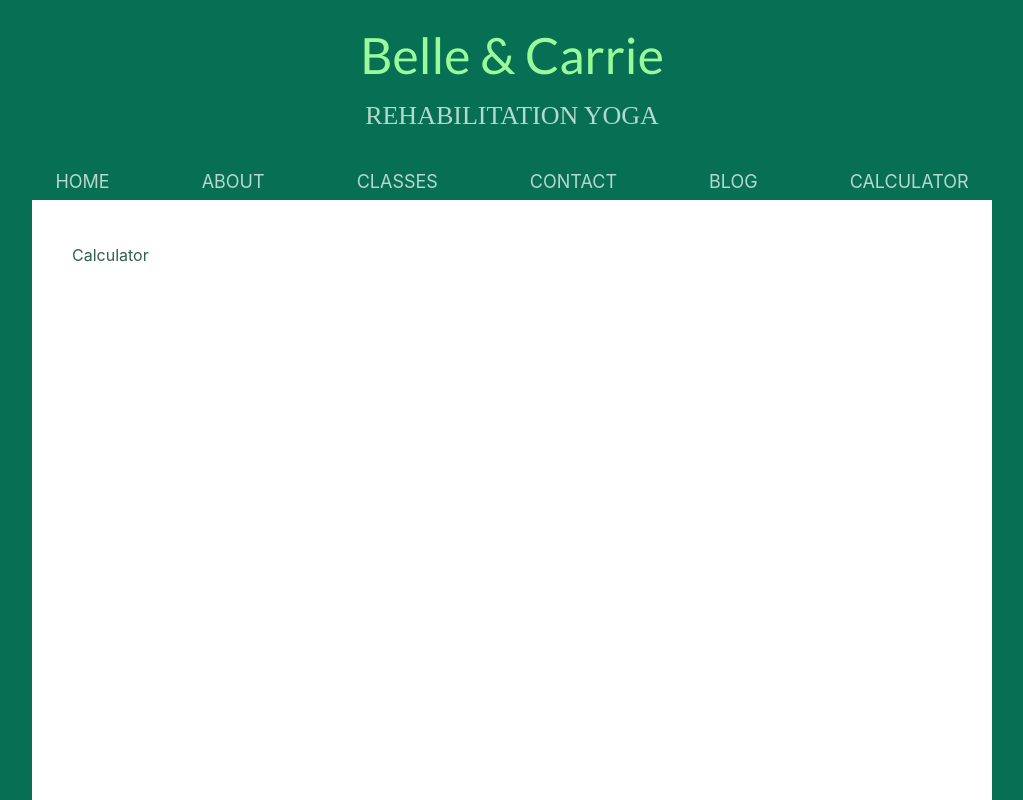
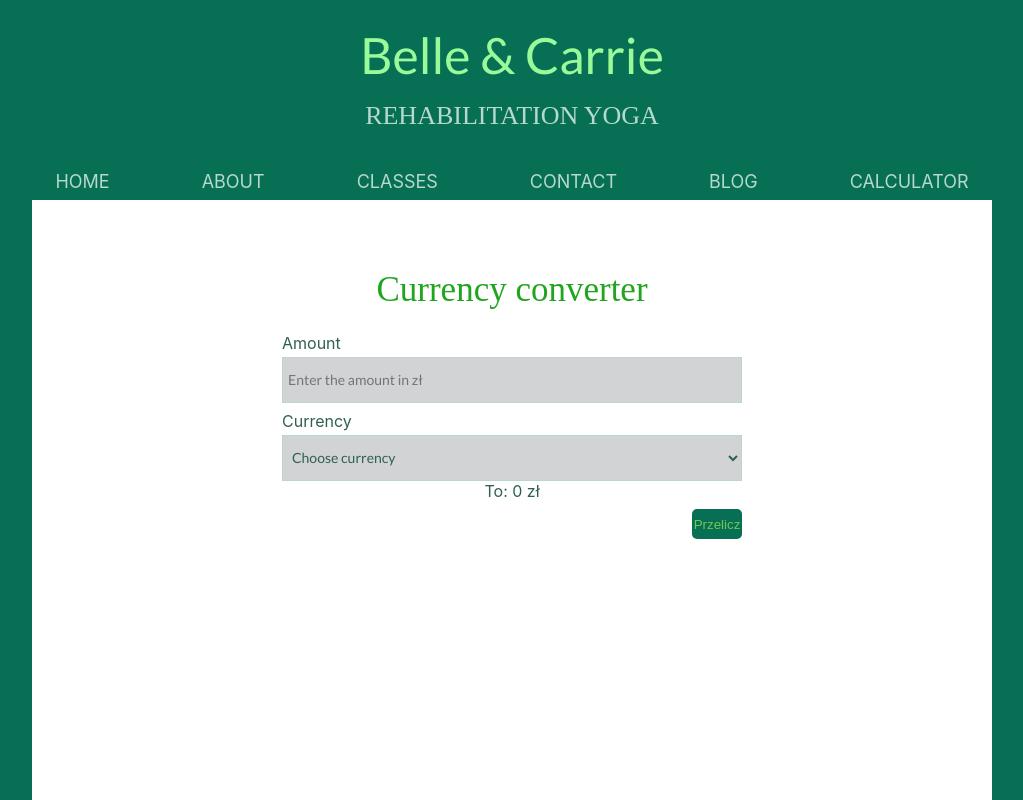
Before and after one commit to Patrycja-dz/testy-budget, a React (Create React App) app: page /calculator in a window 1280 px wide. Shown: the top 800 px of the page, without its empty margins (163-1186 px from the left). Built offline with nearby package versions, Linux system fonts and the light colour scheme; no server answers; a web font is replaced by a local one.

Commit message:
create calculator

```diff
--- a/src/App.js
+++ b/src/App.js
@@ -14,7 +14,7 @@ import Blog from "./pages/Blog";
 import Post from "./pages/Post";
 import Calculator from "./pages/Calculator";
 
-function App() {
+function App(props) {
   const style = { color: "#99FA99", fontSize: "26px" };
   return (
     <Router>
--- a/src/pages/Calculator.js
+++ b/src/pages/Calculator.js
@@ -1,9 +1,76 @@
-import React from 'react'
+import React, { useState, useEffect } from "react";
 
+const API = "https://api.nbp.pl/api/exchangerates/tables/a/?format=json";
 function Calculator() {
+  const [currency, setCurrencies] = useState([]);
+  const [result, setResult] = useState(0);
+  useEffect(() => {
+    fetch(API)
+      .then((response) => response.json())
+      .then((data) => {
+        let currencies = data[0].rates;
+        const currencyElements = currencies.filter(
+          (rate) =>
+            rate.code === "USD" || rate.code === "EUR" || rate.code === "CHF"
+        );
+        setCurrencies(currencyElements);
+      })
+      .catch(console.log);
+  }, []);
+  const calculateCurrency = (e) => {
+    e.preventDefault();
+    const { number, chosenCurrency } = e.target.elements;
+    const amountValue = number.value;
+    const currencyValue = currency.find(
+      (rate) => rate.code === chosenCurrency.value
+    )?.mid;
+    const calculatedTotal = (amountValue * currencyValue).toFixed(2);
+
+    setResult(calculatedTotal);
+  };
   return (
-    <div>Calculator</div>
-  )
+    <>
+      <div className="form-container">
+        <h2 className="heading">Currency converter</h2>
+        <form onSubmit={calculateCurrency} className="form">
+          <fieldset className="form__fieldset">
+            <p>
+              <label className="form__label">
+                <span>Amount</span>
+                <input
+                  type="number"
+                  name="number"
+                  step="0.01"
+                  id="js-number"
+                  className="form__field js-input"
+                  placeholder="Enter the amount in zł"
+                />
+              </label>
+            </p>
+            <p>
+              <label className="form__label">
+                <span>Currency</span>
+                <select
+                  id="js-select"
+                  className="form__field js-currencies"
+                  name="chosenCurrency"
+                >
+                  <option value="">Choose currency</option>
+                  <option value="EUR">EUR</option>
+                  <option value="USD">USD</option>
+                  <option value="CHF">CHF</option>
+                </select>
+              </label>
+            </p>
+          </fieldset>
+          <p className="converter__result">
+            <span>To:</span> {result} <span>zł</span>
+          </p>
+          <button className="js-button form__button">Przelicz</button>
+        </form>
+      </div>
+    </>
+  );
 }
 
-export default Calculator
+export default Calculator;
--- a/src/pages/Contact.js
+++ b/src/pages/Contact.js
@@ -1,6 +1,8 @@
 import React from "react";
+import { useNavigate } from "react-router-dom";
 
 function Contact() {
+  let navigate = useNavigate();
   return (
     <>
       <h2 className="heading">Contact</h2>
@@ -40,7 +42,14 @@ function Contact() {
               </label>
             </p>
           </fieldset>
-          <button className="form__button">Send</button>
+          <button
+            className="form__button"
+            onClick={() => {
+              navigate("/");
+            }}
+          >
+            Send
+          </button>
         </form>
       </div>
     </>
--- a/src/styles.css
+++ b/src/styles.css
@@ -23,6 +23,7 @@ body {
     background-color: var(--bg-color);
     color: var(--nav-text-color);
     display: flex;
+    overflow: hidden;
 }
 
 a {
@@ -267,7 +268,8 @@ a {
     padding: 12px 0 0 0;
 }
 
-.contact-container {
+.contact-container,
+.form-container {
     width: 460px;
     display: flex;
     justify-content: center;
```
